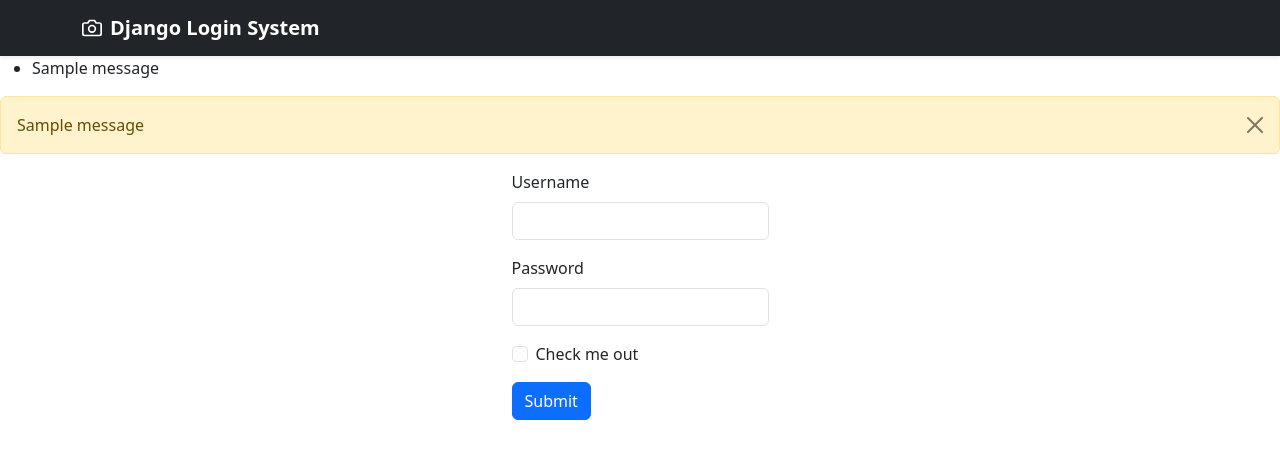
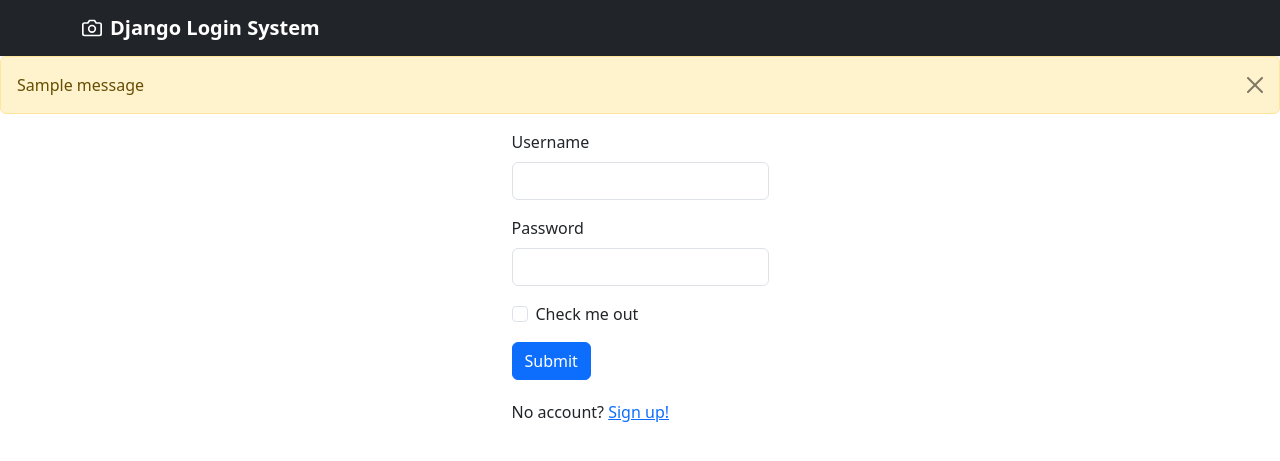
Before and after one commit to josecome/django-login-and-registration-master, a Django app: page /login/ in a window 1280 px wide. Shown: the top 461 px of the page. Run offline with Django 4.2, Linux system fonts and the light colour scheme; tables that the repository leaves empty hold one stand-in row (values such as "Sample post"); one stand-in notice (Sample message) is shown.

Commit message:
Updates in code made

```diff
--- a/users/templates/base.html
+++ b/users/templates/base.html
@@ -71,20 +71,6 @@
                 -webkit-overflow-scrolling: touch;
             }
         </style>
-        <script>
-            function setDataInForm(ctgry, descrip, image_link, txt_id) {
-                var txtId = document.getElementById("txtid");
-                var txtCategory = document.getElementById("category");
-                var txtDescription = document.getElementById("description");
-                var txtImageLink = document.getElementById("image_link");
-                var tid = document.getElementById("tid");
-                txtCategory.value = ctgry;
-                txtDescription.value = descrip;
-                txtImageLink.value = image_link;
-                txtId.value = txt_id;
-                tid.innerHTML = txt_id;
-            }
-        </script>
     </head>
     <body>
         {% load static %}
--- a/users/templates/head.html
+++ b/users/templates/head.html
@@ -29,16 +29,20 @@
             </button>
         </div>
     </div>
-    {% if messages %}
-        <ul class="messages">
+    <div style="float: top; width: 100%;">
+        {% if messages %}
             {% for message in messages %}
-                <li {% if message.tags %}class="{{ message.tags }}"{% endif %}>
-                    {% if message.level == DEFAULT_MESSAGE_LEVELS.ERROR %}Important:{% endif %}
+                <div class="alert alert-warning alert-dismissible fade show" role="alert">
                     {{ message }}
-                </li>
+                    <button type="button"
+                        class="btn-close"
+                        data-bs-dismiss="alert"
+                        aria-label="Close">
+                    </button>
+                </div>
             {% endfor %}
-        </ul>
-    {% endif %}
+        {% endif %}
+    </div>
 <style>
     .class_hidden {
         display: none;
--- a/users/templates/login.html
+++ b/users/templates/login.html
@@ -5,20 +5,10 @@
         #login_div {
             width: 400px;
         }
+        .pd {
+            padding-top: 20px;
+        }
     </style>
-    <div style="float: top; width: 100%;">
-        {% if messages %}
-            {% for message in messages %}
-                <div class="alert alert-warning alert-dismissible fade show" role="alert">
-                    {{ message }}
-                    <button type="button"
-                            class="btn-close"
-                            data-bs-dismiss="alert"
-                            aria-label="Close"></button>
-                </div>
-            {% endfor %}
-        {% endif %}
-    </div>
     <div id="login_div"
          class="container d-flex align-items-center justify-content-center">
         <form action="/login/" method="POST">
@@ -39,7 +29,10 @@
                 <input type="checkbox" class="form-check-input" id="Check1">
                 <label class="form-check-label" for="Check1">Check me out</label>
             </div>
-            <button type="submit" class="btn btn-primary">Submit</button>
+            <button type="submit" class="btn btn-primary">Submit</button><br />
+            <div class="mb-3 pd">
+                No account? <a href="/register">Sign up!</a>
+            </div>
         </form>
     </div>
 {% endblock content %}
--- a/users/views.py
+++ b/users/views.py
@@ -33,7 +33,7 @@ def loginPage(request):
                 return redirect('/dashboard')
             else:
                 # Return an 'invalid login' error message.
-                messages.info(request, _('Please, fill form'))
+                messages.info(request, _('Incorrect Username or Password!'))
 
     return render(request, 'login.html')
 
@@ -59,12 +59,12 @@ def registrationPage(request):
         if form.is_valid():
             form.save()
             user = form.cleaned_data.get('username')
-            messages.sucess(request, 'Account was sucessfully created for ' + user)
-            app_notifications.send_email(request)
+            messages.success(request, 'Account was sucessfully created for ' + user)
+            # app_notifications.send_email(request)
+            return redirect('/login')
 
-            return redirect('login/')
-
-    return render(request, 'register.html', {'error': form.errors})
+    messages.info(request, form.errors)
+    return render(request, 'register.html')
 
 
 def logout_view(request):
```
